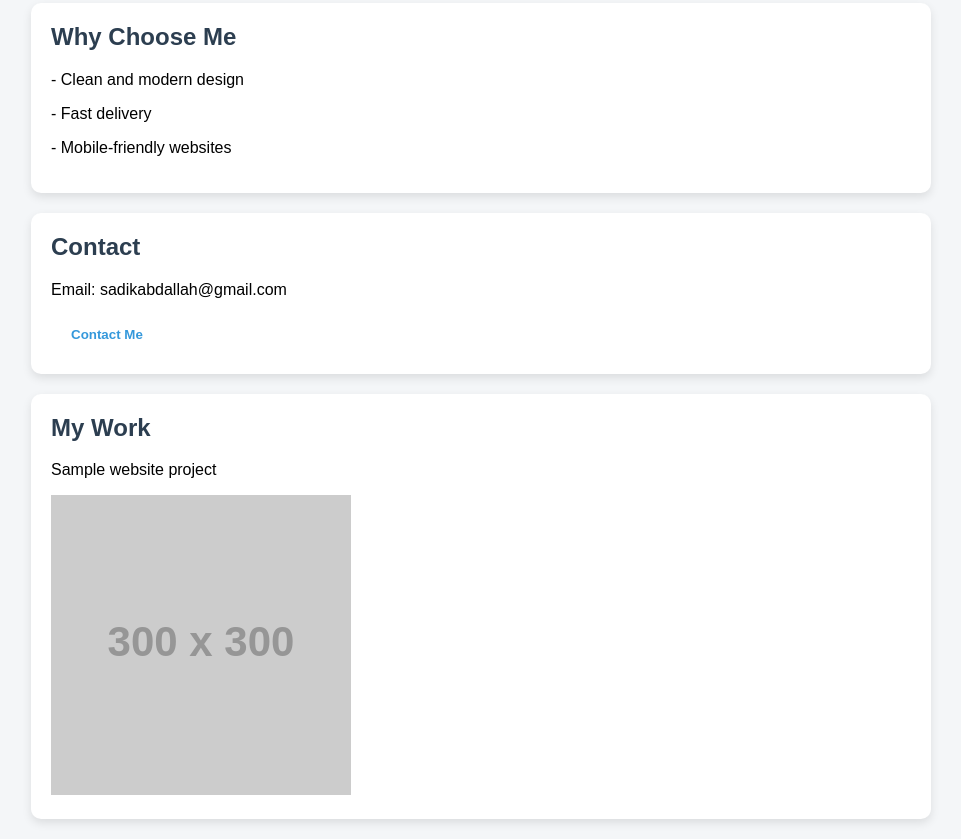
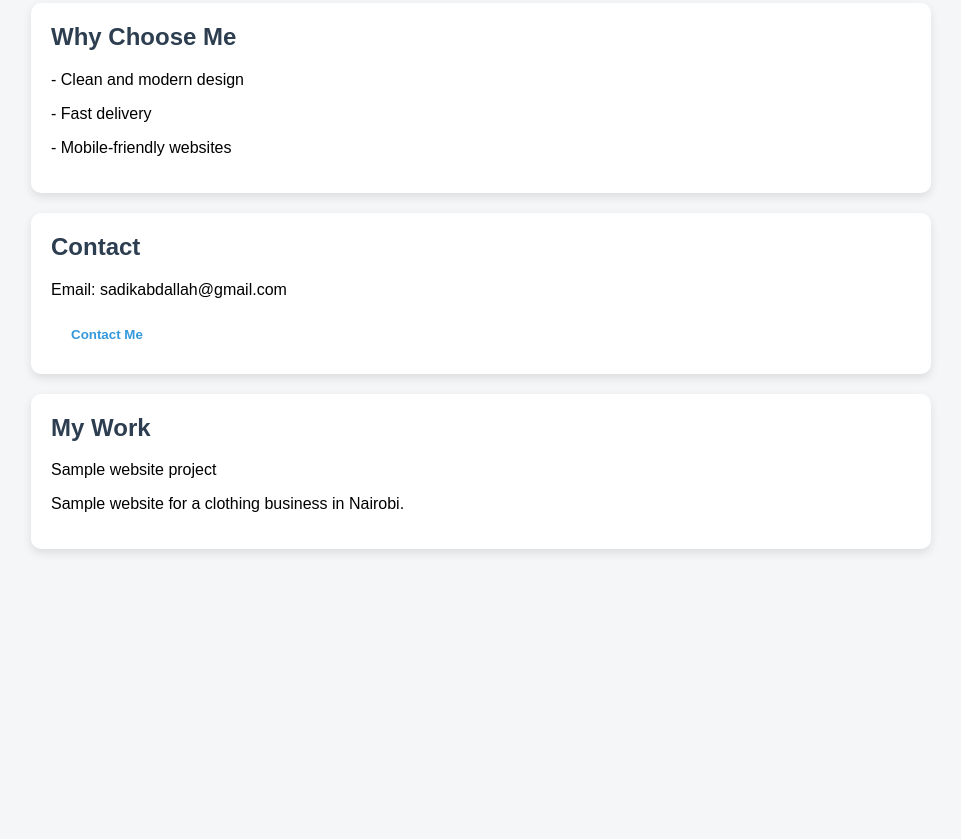
Before and after one commit to sadikabdallamohamed-stack/My_website, a plain HTML site: page index.html in a window 1280 px wide. Shown: the part 711-1550 px from the top of the page, without its empty margins (159-1120 px from the left). After the commit the page ends 1280 px from the top, so only its background shows below. Drawn offline with Linux system fonts and the light colour scheme; placeholder pictures from the web are drawn by us.

Commit message:
Revise project description in index.html
Updated project description for clarity.

```diff
--- a/index.html
+++ b/index.html
@@ -108,7 +108,7 @@ h2 {
     <div class="card">
         <h2>My Work</h2>
         <p>Sample website project</p>
-        <img src="https://via.placeholder.com/300" alt="My Work">
+        <p>Sample website for a clothing business in Nairobi.</p>
     </div>
 
 </div>
```
